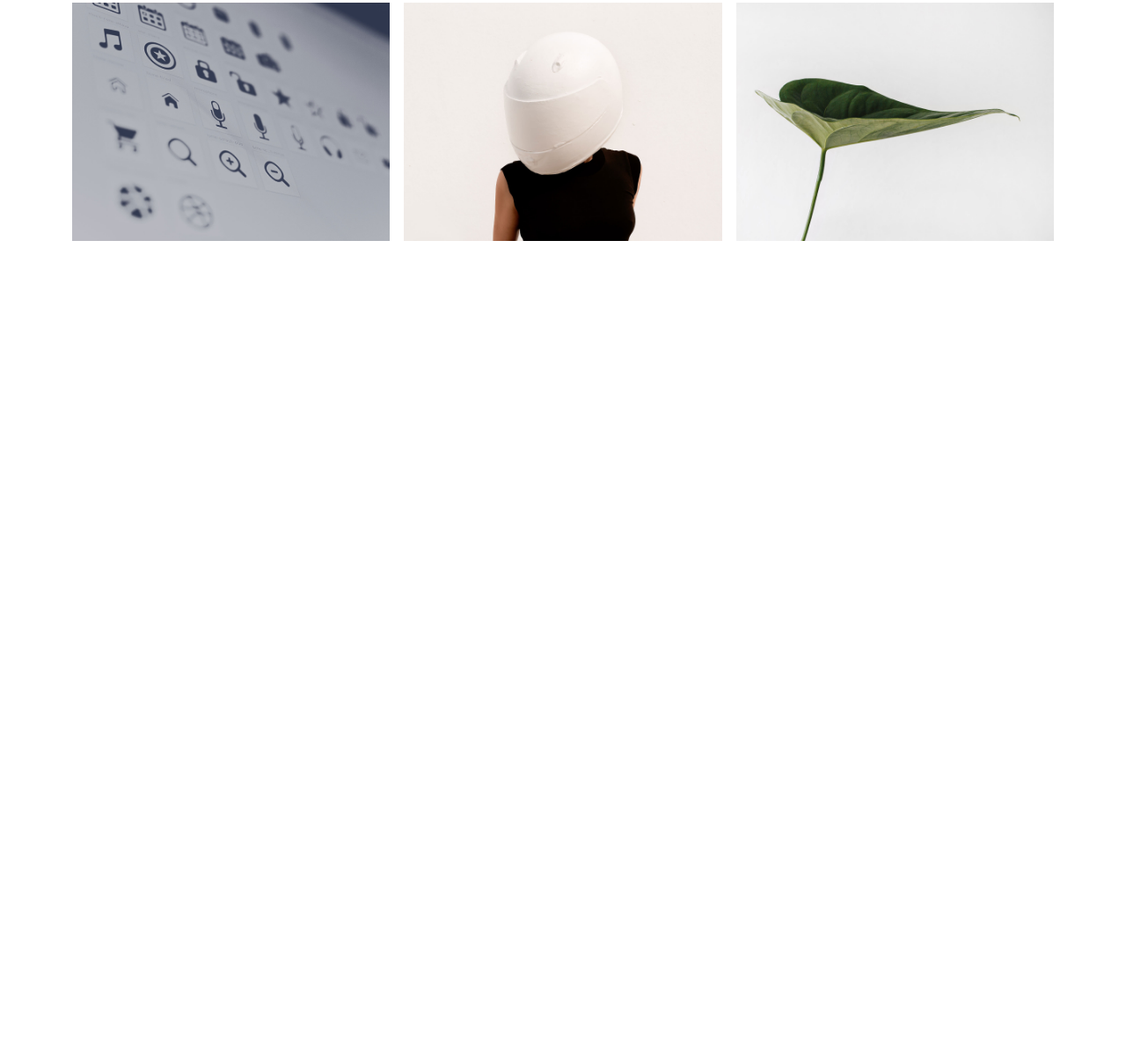
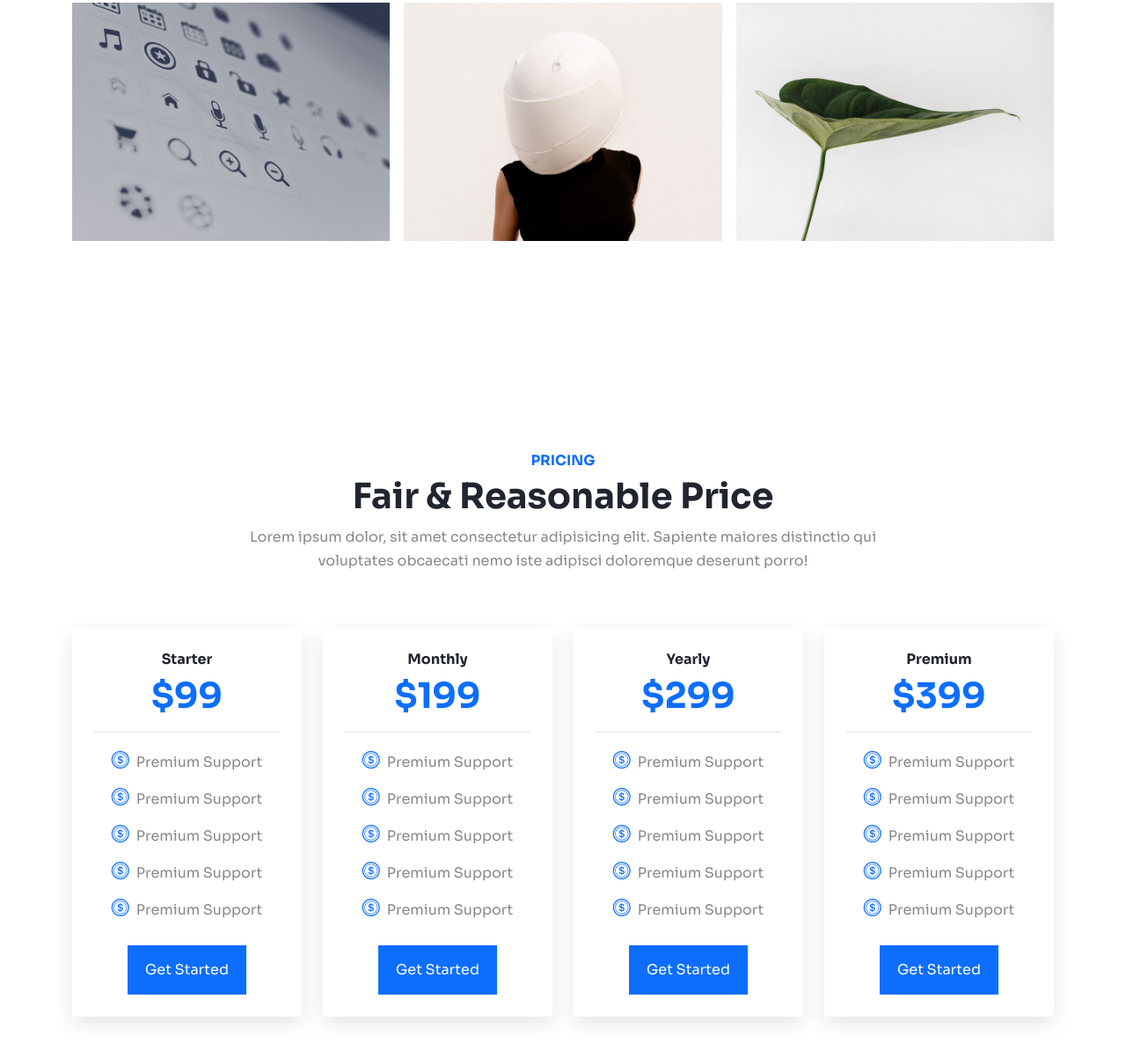
Before and after one commit to shuvo616/Transparent, a plain HTML site: page index.html in a window 1280 px wide. Shown: the part 3223-4425 px from the top of the page at 88% size. Before the commit the page ends 3617 px from the top, so only its background shows below. Drawn offline with nearby package versions, Linux system fonts and the light colour scheme.

Commit message:
pricing section done

```diff
--- a/index.html
+++ b/index.html
@@ -312,6 +312,87 @@
             </div>
         </div>
     </section>
+    <!-- Pricing -->
+    <section id="pricing">
+        <div class="container">
+            <!-- section head -->
+            <div class="row mb-5">
+                <div class="col-md-8 mx-auto text-center">
+                    <h6 class="text-primary">PRICING</h6>
+                    <h1>Fair & Reasonable Price</h1>
+                    <p>Lorem ipsum dolor, sit amet consectetur adipisicing elit. Sapiente maiores distinctio qui
+                        voluptates obcaecati nemo iste adipisci doloremque deserunt porro!</p>
+                </div>
+            </div>
+            <!-- section content -->
+            <div class="row">
+                <!-- one -->
+                <div class="col-lg-3 col-sm-6">
+                    <div class="pricing card-effect text-center">
+                        <h6>Starter</h6>
+                        <h1 class="text-primary">$99</h1>
+                        <hr>
+                        <ul class="list-unstyled mb-4">
+                            <li><i class="bi bi-coin"></i>Premium Support</li>
+                            <li><i class="bi bi-coin"></i>Premium Support</li>
+                            <li><i class="bi bi-coin"></i>Premium Support</li>
+                            <li><i class="bi bi-coin"></i>Premium Support</li>
+                            <li><i class="bi bi-coin"></i>Premium Support</li>
+                        </ul>
+                        <button class="btn btn-primary">Get Started</button>
+                    </div>
+                </div>
+                <!-- two -->
+                <div class="col-lg-3 col-sm-6">
+                    <div class="pricing card-effect text-center">
+                        <h6>Monthly</h6>
+                        <h1 class="text-primary">$199</h1>
+                        <hr>
+                        <ul class="list-unstyled mb-4">
+                            <li><i class="bi bi-coin"></i>Premium Support</li>
+                            <li><i class="bi bi-coin"></i>Premium Support</li>
+                            <li><i class="bi bi-coin"></i>Premium Support</li>
+                            <li><i class="bi bi-coin"></i>Premium Support</li>
+                            <li><i class="bi bi-coin"></i>Premium Support</li>
+                        </ul>
+                        <button class="btn btn-primary">Get Started</button>
+                    </div>
+                </div>
+                <!-- three -->
+                <div class="col-lg-3 col-sm-6">
+                    <div class="pricing card-effect text-center">
+                        <h6>Yearly</h6>
+                        <h1 class="text-primary">$299</h1>
+                        <hr>
+                        <ul class="list-unstyled mb-4">
+                            <li><i class="bi bi-coin"></i>Premium Support</li>
+                            <li><i class="bi bi-coin"></i>Premium Support</li>
+                            <li><i class="bi bi-coin"></i>Premium Support</li>
+                            <li><i class="bi bi-coin"></i>Premium Support</li>
+                            <li><i class="bi bi-coin"></i>Premium Support</li>
+                        </ul>
+                        <button class="btn btn-primary">Get Started</button>
+                    </div>
+                </div>
+                <!-- four -->
+                <div class="col-lg-3 col-sm-6">
+                    <div class="pricing card-effect text-center">
+                        <h6>Premium</h6>
+                        <h1 class="text-primary">$399</h1>
+                        <hr>
+                        <ul class="list-unstyled mb-4">
+                            <li><i class="bi bi-coin"></i>Premium Support</li>
+                            <li><i class="bi bi-coin"></i>Premium Support</li>
+                            <li><i class="bi bi-coin"></i>Premium Support</li>
+                            <li><i class="bi bi-coin"></i>Premium Support</li>
+                            <li><i class="bi bi-coin"></i>Premium Support</li>
+                        </ul>
+                        <button class="btn btn-primary">Get Started</button>
+                    </div>
+                </div>
+            </div>
+        </div>
+    </section>
     <!-- Bootstrap 5.3 cdn -->
     <script src="https://cdn.jsdelivr.net/npm/bootstrap@5.3.0-alpha1/dist/js/bootstrap.bundle.min.js"
         integrity="sha384-w76AqPfDkMBDXo30jS1Sgez6pr3x5MlQ1ZAGC+nuZB+EYdgRZgiwxhTBTkF7CXvN"
--- a/style.css
+++ b/style.css
@@ -177,3 +177,14 @@ section {
 .projects:hover img {
     transform: scale(1.1);
 }
+
+/* pricing */
+.pricing i {
+    font-size: 20px;
+    color: var(--primary);
+    margin-right: 8px;
+}
+
+.pricing ul li {
+    margin-top: 8px;
+}
```
